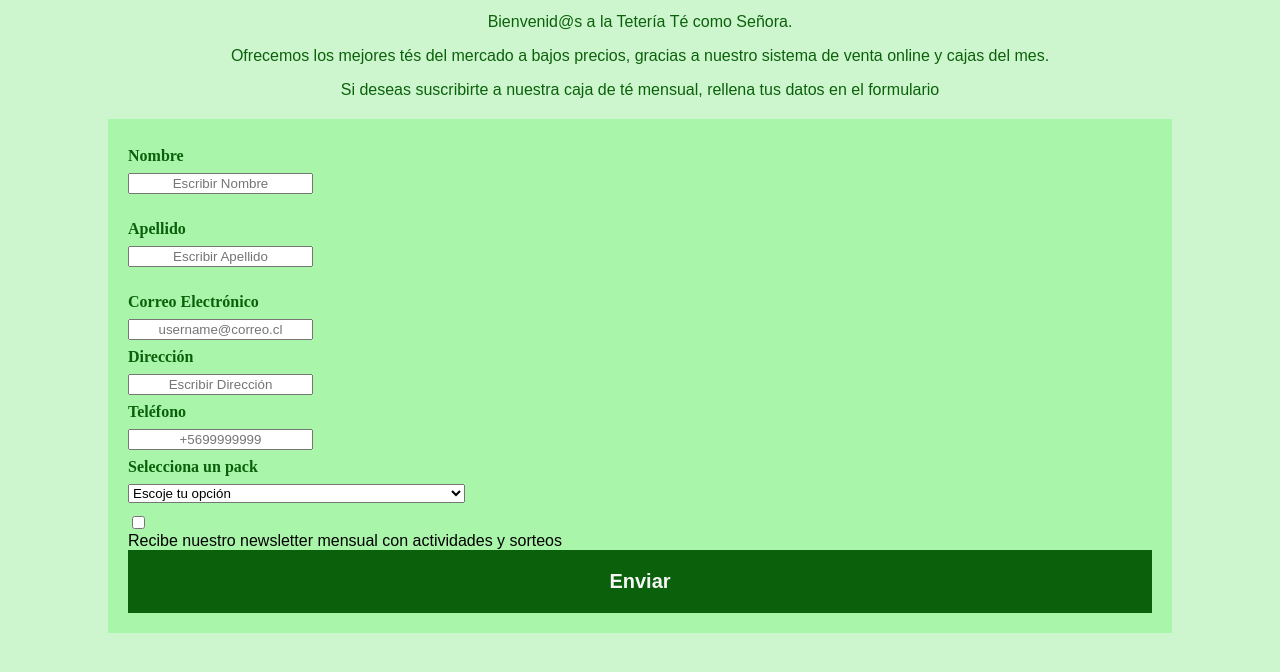
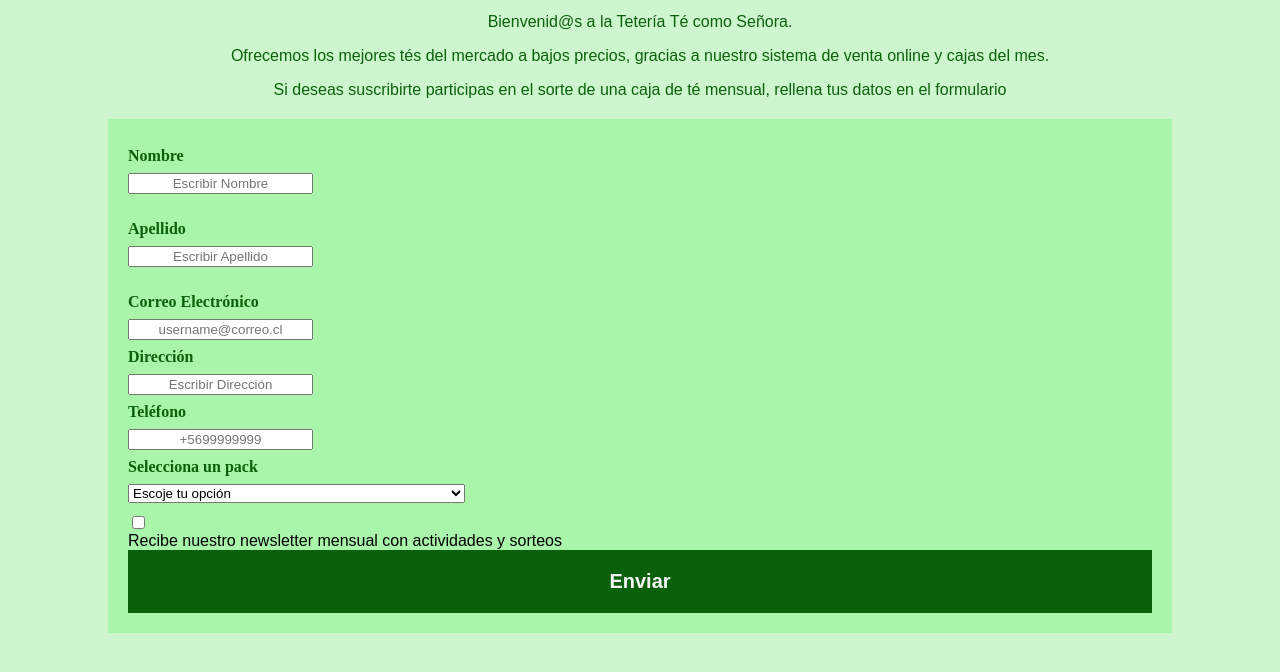
Before and after one commit to macubis/tea-ladys, a plain HTML site: page index.html in a window 1280 px wide. Shown: the part 126-798 px from the top of the page. Drawn offline with Linux system fonts and the light colour scheme.

Commit message:
corrigiendo errores

```diff
--- a/index.html
+++ b/index.html
@@ -12,7 +12,7 @@
 	<section id="formulario">
 		<p>Bienvenid@s a la Tetería Té como Señora.</p>
 		<p>Ofrecemos los mejores tés del mercado a bajos precios, gracias a nuestro sistema de venta online y cajas del mes.</p>
-		<p>Si deseas suscribirte a nuestra caja de té mensual, rellena tus datos en el formulario</p>
+		<p>Si deseas suscribirte participas en el sorte de una caja de té mensual, rellena tus datos en el formulario</p>
 		<form class="formulario" action="">
 			<label for="nombre"> Nombre</label>
 			<input type="text" id="nombre" placeholder="Escribir Nombre" required><br>
```
